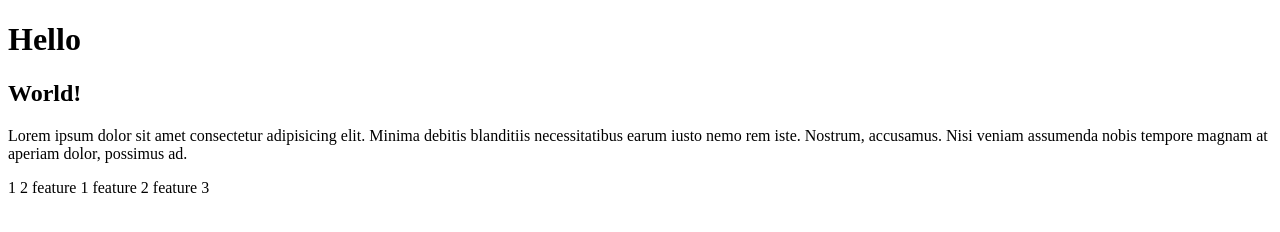
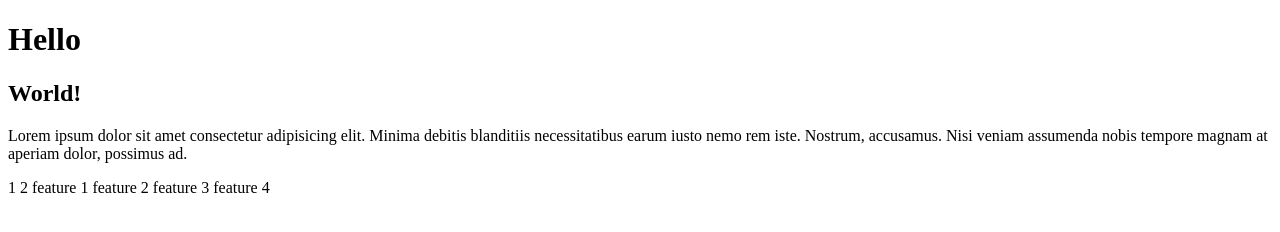
Before and after one commit to yuveliremil/test, a plain HTML site: page index.html in a window 1280 px wide. Drawn offline with Linux system fonts and the light colour scheme.

Commit message:
<span>feature 4</span>

```diff
--- a/index.html
+++ b/index.html
@@ -21,5 +21,6 @@
     <span>feature 2</span>
 
     <span>feature 3</span>
+    <span>feature 4</span>
 </body>
 </html>
```
